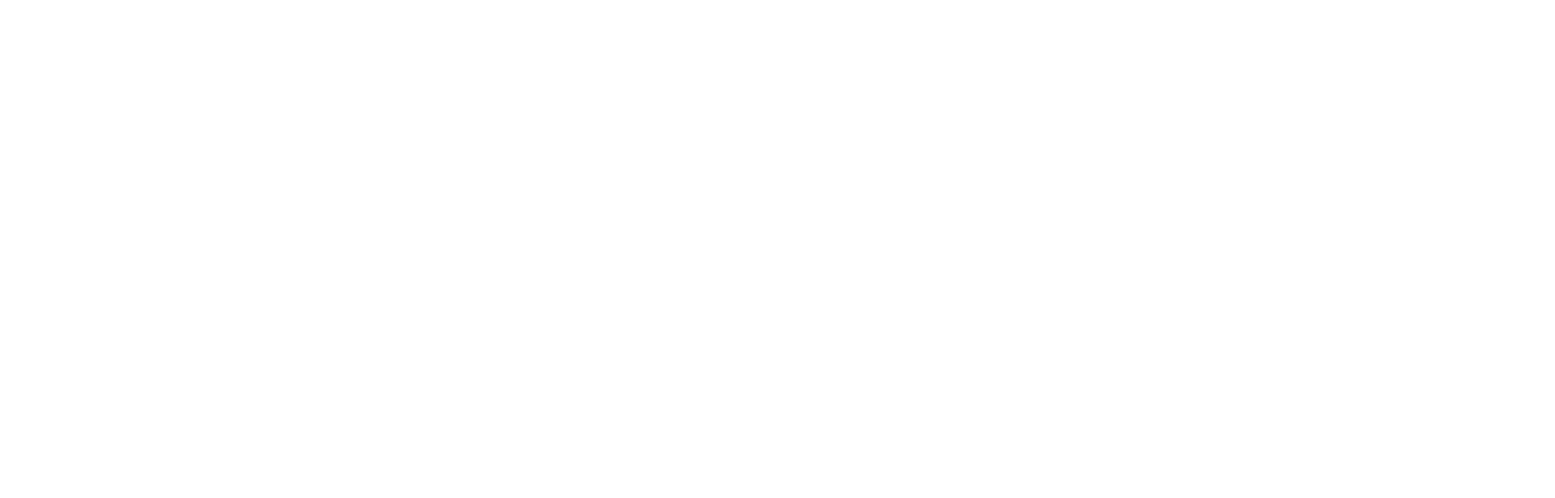
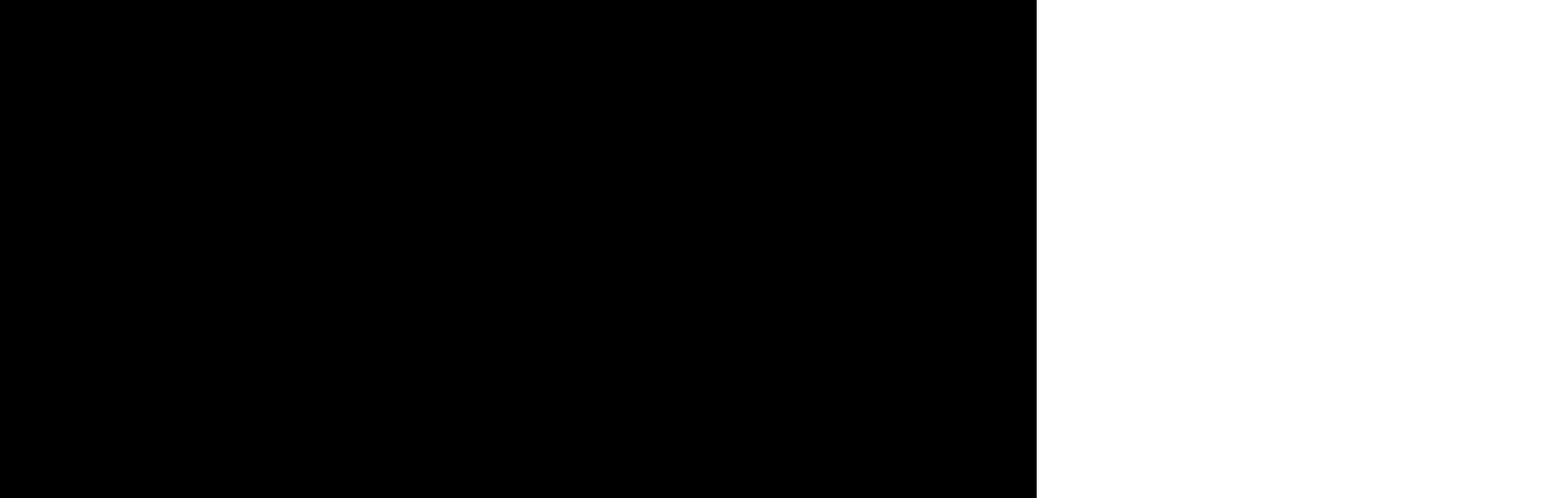
Before and after one commit to ParasharDeb/Lets_Draw, a Next.js app in the folder apps/frontend/: page /canvas/1 in a window 1280 px wide. Shown: the top 616 px of the page at 81% size, 1920 px wide, since content can reach past the window. Built offline with nearby package versions, Linux system fonts and the light colour scheme.

Commit message:
cleaner code

```diff
--- a/apps/frontend/app/canvas/[RoomId]/page.tsx
+++ b/apps/frontend/app/canvas/[RoomId]/page.tsx
@@ -1,4 +1,5 @@
 'use client'
+import { Initdraw } from "@/app/game";
 import { useEffect, useRef } from "react"
 
 export default function canvas(){
@@ -7,46 +8,14 @@
         const canvas = canvasref.current;
         if (canvas) {
             if(canvasref.current){
-            const ctx = canvas.getContext("2d");
-                if(!ctx){
-                    return
-                }
-                let clicked=false;
-                let startx=0;
-                let starty=0;
-                ctx.fillStyle = "black";
-
-                canvas.addEventListener("mousedown",(e)=>{
-                    clicked=true;
-                    startx=e.clientX;
-                    starty=e.clientY
-
-                })
-
-                canvas.addEventListener("mousemove",(e)=>{
-                    if(clicked){
-                        const width= e.clientX-startx;
-                        const height=e.clientY-starty;
-                        ctx.clearRect(0,0,canvas.width,canvas.height)
-                        ctx.strokeRect(startx, starty, width, height);
-                    }
-
-                })
-
-
-                canvas.addEventListener("mouseup",(e)=>{
-                    clicked=false;
-                    console.log(e.clientX);
-                    console.log(e.clientY)
-
-                })
+                Initdraw(canvasref.current)
             }
 
         }
     }, [canvasref]);
     return(
-        <div className="bg-white h-screen ">
-            <canvas height={500} width={500} ref={canvasref}></canvas>
+        <div className="bg-black h-screen ">
+            <canvas height={1000} width={2000} ref={canvasref}></canvas>
         </div>
     )
 }
--- /dev/null
+++ b/apps/frontend/app/game/index.ts
@@ -0,0 +1,36 @@
+export function Initdraw(canvas:HTMLCanvasElement){
+    const ctx = canvas.getContext("2d");
+    if(!ctx){
+        return
+    }
+    let clicked=false;
+    let startx=0;
+    let starty=0;
+    ctx.fillStyle = "black";
+
+    canvas.addEventListener("mousedown",(e)=>{
+        clicked=true;
+        startx=e.clientX;
+        starty=e.clientY
+
+    })
+
+    canvas.addEventListener("mousemove",(e)=>{
+        if(clicked){
+            const width= e.clientX-startx;
+            const height=e.clientY-starty;
+            ctx.clearRect(0,0,canvas.width,canvas.height)
+            ctx.strokeStyle="rgba(255,255,255)";
+            ctx.strokeRect(startx, starty, width, height);
+            }
+
+    })
+
+
+    canvas.addEventListener("mouseup",(e)=>{
+        clicked=false;
+        console.log(e.clientX);
+        console.log(e.clientY)
+
+    })
+}
```
